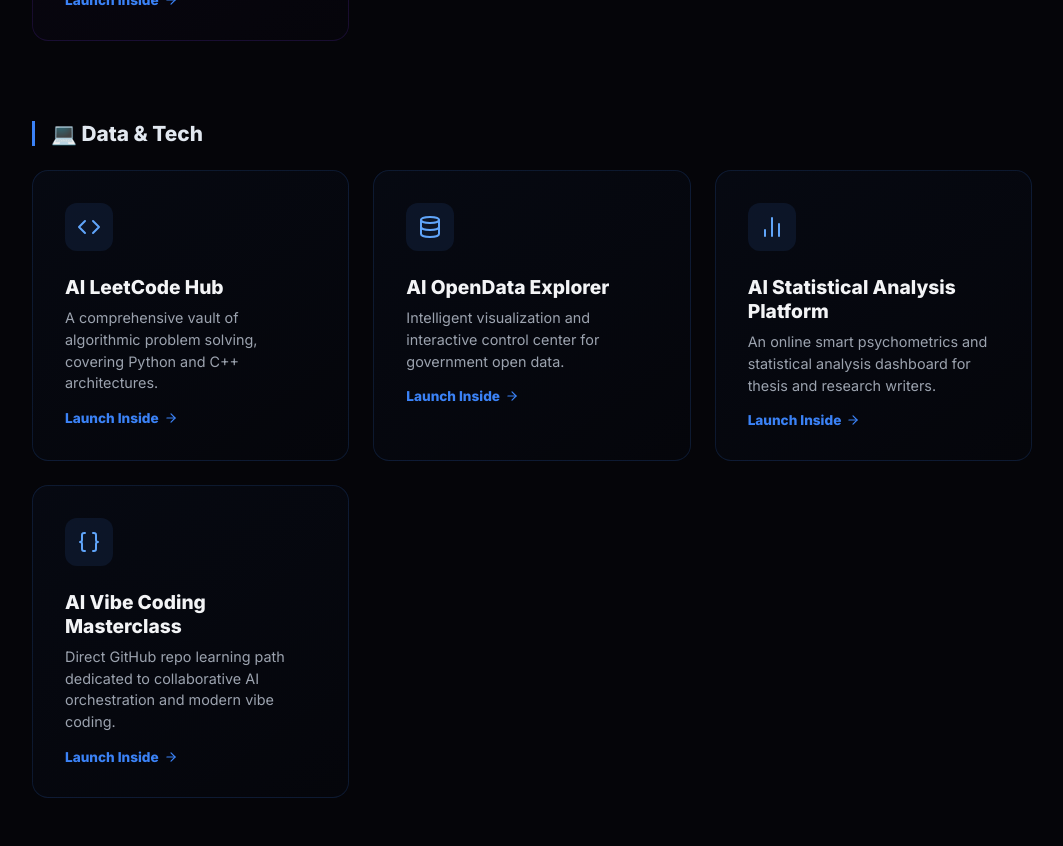
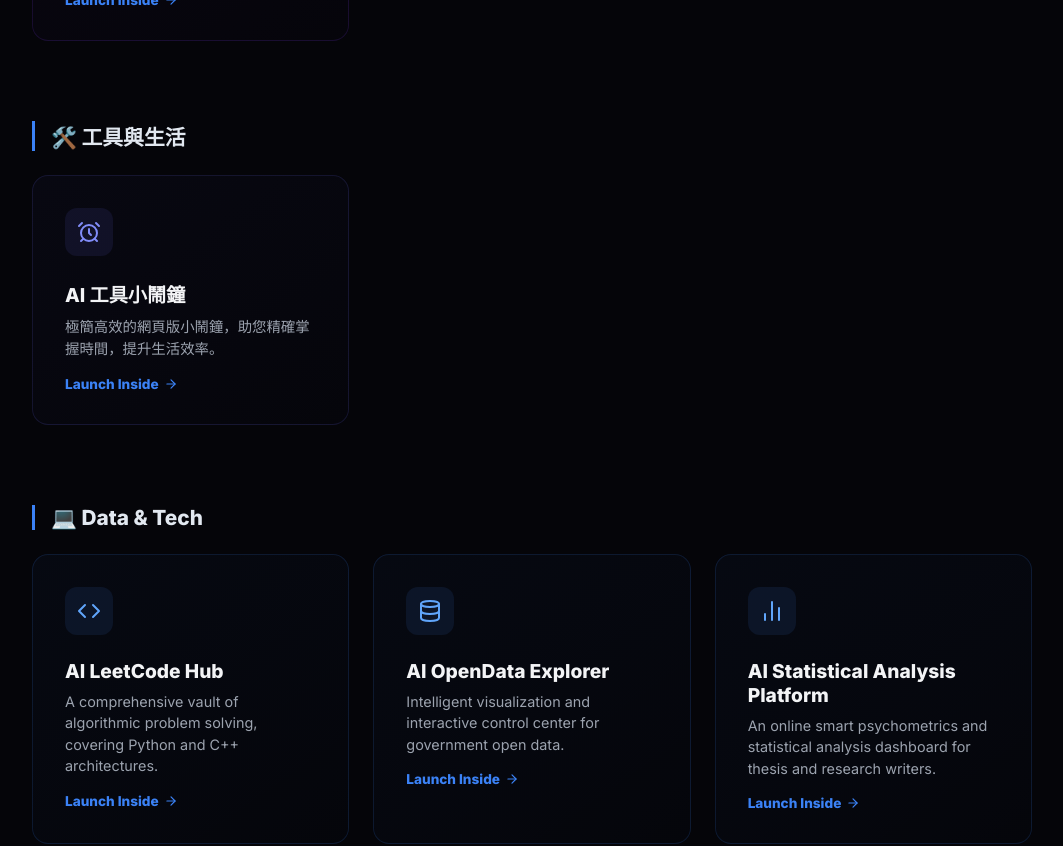
Before and after one commit to toydogcat/luna-ai, a React (Vite) app: page / in a window 1280 px wide. Shown: the part 1500-2346 px from the top of the page, without its empty margins (58-1121 px from the left). Built offline with nearby package versions, Linux system fonts and the light colour scheme.

Commit message:
feat: add AI Alarm Clock project and enhance styles for tools category

```diff
--- a/src/App.jsx
+++ b/src/App.jsx
@@ -1,6 +1,6 @@
 import React, { useState, useEffect } from 'react';
 import { motion, AnimatePresence } from 'framer-motion';
-import { Sparkles, ArrowRight, Zap, Globe, Brain, Users, MousePointerClick, Newspaper, Home, Languages, Heart, Code, Database, Eye, BookOpen, Scroll, Crown, Bomb, Grid3X3, Grid, Lock, Terminal, CheckCircle2, Smartphone, Shield, Library, Clapperboard, Fingerprint, ScanQrCode, Target, MapPin, Braces, BarChart2, Swords, Car, Siren, MessageSquare, Gavel, CloudLightning, Trees, Activity, ChevronUp } from 'lucide-react';
+import { Sparkles, ArrowRight, Zap, Globe, Brain, Users, MousePointerClick, Newspaper, Home, Languages, Heart, Code, Database, Eye, BookOpen, Scroll, Crown, Bomb, Grid3X3, Grid, Lock, Terminal, CheckCircle2, Smartphone, Shield, Library, Clapperboard, Fingerprint, ScanQrCode, Target, MapPin, Braces, BarChart2, Swords, Car, Siren, MessageSquare, Gavel, CloudLightning, Trees, Activity, ChevronUp, AlarmClock } from 'lucide-react';
 import { useTranslation } from 'react-i18next';
 import { trackEvent } from './firebase';
 import EnglishPractice from './EnglishPractice';
@@ -51,6 +51,18 @@
         translationKey: 'projects.cognitiveAssessment',
         url: 'https://toydogcat.github.io/ai-cognitive-assessment-/',
         icon: <Brain size={24} />
+      }
+    ]
+  },
+  {
+    id: 'tools',
+    translationKey: 'categories.tools',
+    projects: [
+      {
+        id: 'ai-alarm-clock',
+        translationKey: 'projects.aiAlarmClock',
+        url: 'https://toydogcat.github.io/alarm-clock/',
+        icon: <AlarmClock size={24} />
       }
     ]
   },
--- a/src/i18n.js
+++ b/src/i18n.js
@@ -222,6 +222,7 @@
         games: '🎮 娛樂遊戲區',
         simulation: '🚥 模擬專區',
         leisure: '🎭 公開休閒區',
+        tools: '🛠️ 工具與生活',
         aistudio: '☁️ AI Studio 雲端應用',
         localExperimental: '⚠️ 本地模型實驗區 (效能受限)'
       },
@@ -236,6 +237,10 @@
         launchInside: '站內啟動',
         comingSoon: '下一個節點',
         comingSoonDesc: '無縫串接智能節點，未來整合敬請期待。',
+        aiAlarmClock: {
+          title: 'AI 工具小鬧鐘',
+          desc: '極簡高效的網頁版小鬧鐘，助您精確掌握時間，提升生活效率。'
+        },
         aiStudioEnglish: {
           title: '雲端英文對話練習',
           desc: '基於強大雲端模型的流暢英文口語對話服務，效能優異，適合實用練習。'
--- a/src/index.css
+++ b/src/index.css
@@ -828,6 +828,24 @@
   color: #FFF !important;
 }
 
+.card-tools {
+  background: linear-gradient(145deg, rgba(99, 102, 241, 0.04), rgba(99, 102, 241, 0.01)) !important;
+  border: 1px solid rgba(99, 102, 241, 0.15) !important;
+}
+.card-tools:hover {
+  border-color: rgba(99, 102, 241, 0.6) !important;
+  background: rgba(99, 102, 241, 0.08) !important;
+  box-shadow: 0 10px 30px rgba(99, 102, 241, 0.15) !important;
+}
+.card-tools .project-icon {
+  color: #818CF8 !important;
+  background: rgba(99, 102, 241, 0.1) !important;
+}
+.card-tools:hover .project-icon {
+  background: #6366F1 !important;
+  color: #FFF !important;
+}
+
 .card-tech {
   background: linear-gradient(145deg, rgba(59, 130, 246, 0.04), rgba(59, 130, 246, 0.01)) !important;
   border: 1px solid rgba(59, 130, 246, 0.15) !important;
```
